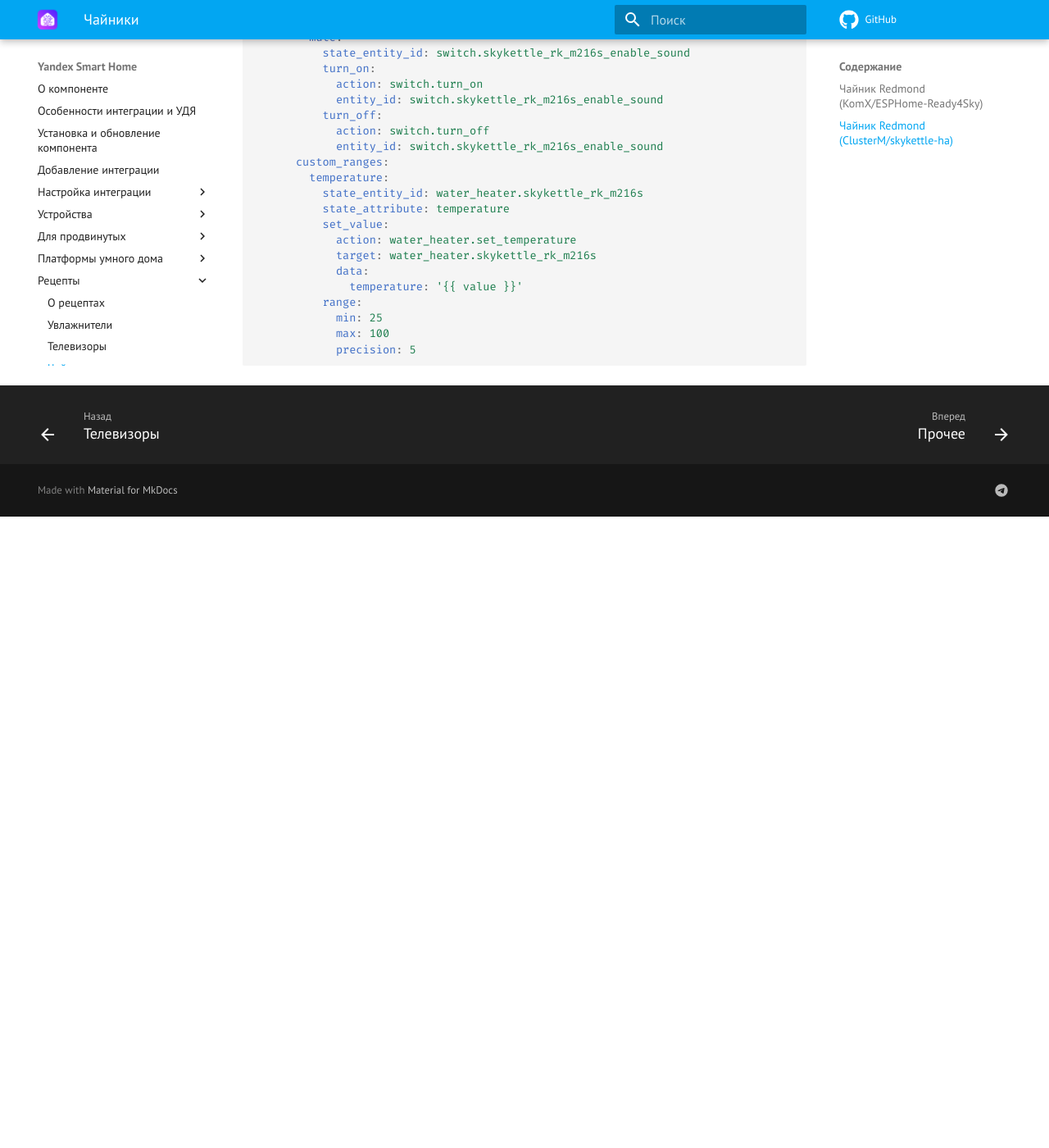
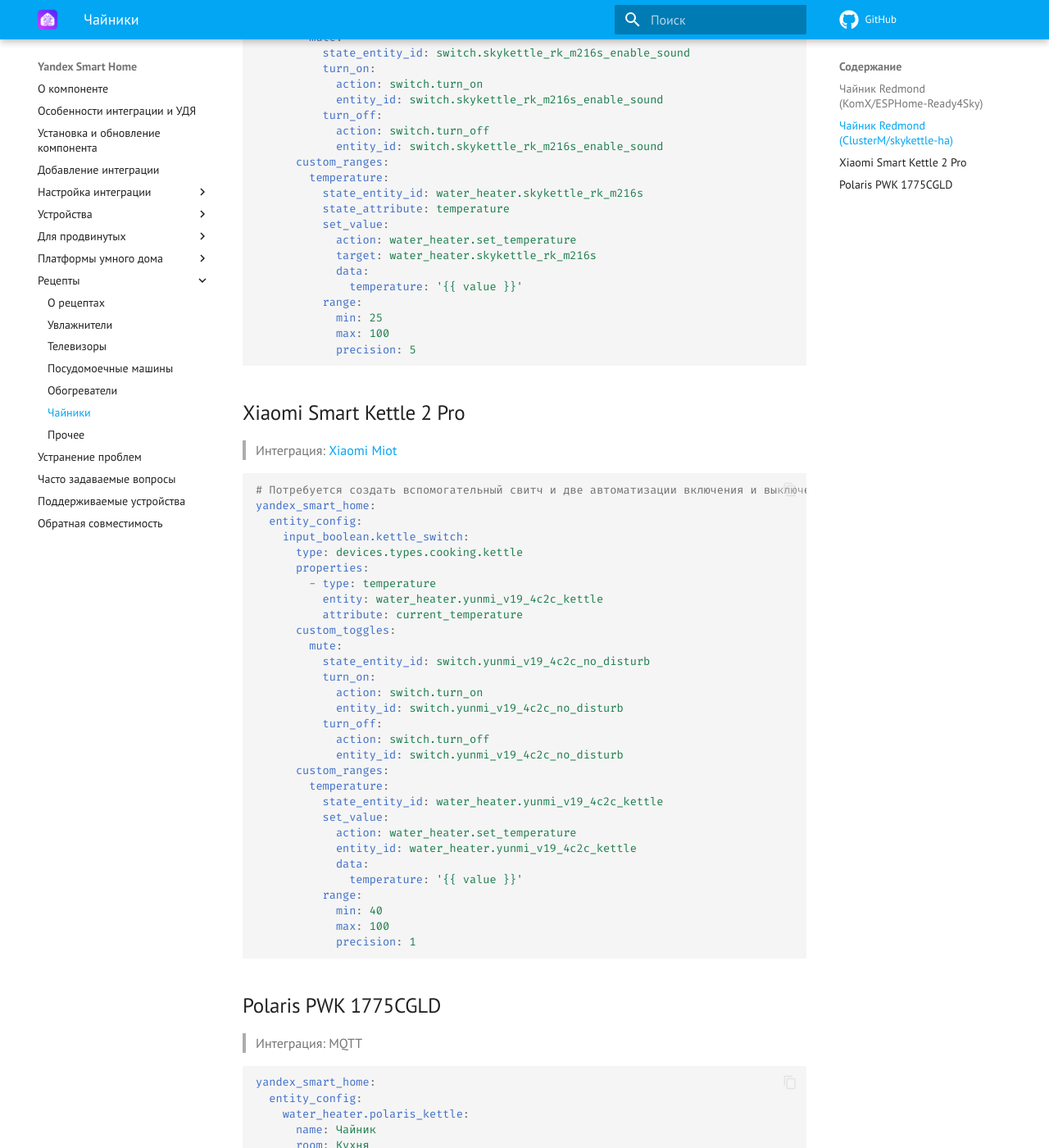
Before and after one commit to dext0r/yandex_smart_home, an MkDocs documentation site: the page built from docs/recipes/kettle.md, in a window 1280 px wide and 1400 px high, scrolled down 1482 px. Shown: the whole window at 82% size. Built offline with MkDocs 1.6.1 and Material for MkDocs 9.7.7, drawn with Linux system fonts in a browser that asks for light colours; comment, search, counter and statistics services are not loaded; the version menu is left out; before the commit the page ends 2112 px from its top, so only the background shows below that; some of the changed text lies outside the part shown.

Commit message:
docs: Update recipes (25.09-04.11)

````diff
--- a/docs/recipes/kettle.md
+++ b/docs/recipes/kettle.md
@@ -89,3 +89,120 @@
             max: 100
             precision: 5
 ```
+
+## Xiaomi Smart Kettle 2 Pro { id=xiaomi-smart-kettle-2-pro }
+
+> Интеграция: [Xiaomi Miot](https://github.com/al-one/hass-xiaomi-miot)
+
+```yaml
+# Потребуется создать вспомогательный свитч и две автоматизации включения и выключения. В первом случае - установка температуры на #99, во втором случае - нажатие кнопки Stop-work.
+yandex_smart_home:
+  entity_config:
+    input_boolean.kettle_switch:
+      type: devices.types.cooking.kettle
+      properties:
+        - type: temperature
+          entity: water_heater.yunmi_v19_4c2c_kettle
+          attribute: current_temperature
+      custom_toggles:
+        mute:
+          state_entity_id: switch.yunmi_v19_4c2c_no_disturb
+          turn_on:
+            action: switch.turn_on
+            entity_id: switch.yunmi_v19_4c2c_no_disturb
+          turn_off:
+            action: switch.turn_off
+            entity_id: switch.yunmi_v19_4c2c_no_disturb
+      custom_ranges:
+        temperature:
+          state_entity_id: water_heater.yunmi_v19_4c2c_kettle
+          set_value:
+            action: water_heater.set_temperature
+            entity_id: water_heater.yunmi_v19_4c2c_kettle
+            data:
+              temperature: '{{ value }}'
+          range:
+            min: 40
+            max: 100
+            precision: 1
+```
+
+## Polaris PWK 1775CGLD { id=polaris-pwk-1775cgld }
+
+> Интеграция: MQTT
+
+```yaml
+yandex_smart_home:
+  entity_config:
+    water_heater.polaris_kettle:
+      name: Чайник
+      room: Кухня
+      type: devices.types.cooking.kettle
+      properties:
+        - type: water_level
+          entity: sensor.polaris_kettle_water_level_percent
+      turn_on:
+        action: water_heater.set_operation_mode
+        target:
+          entity_id: water_heater.polaris_kettle
+        data:
+          operation_mode: Разогрев с удержанием
+      turn_off:
+        action: water_heater.turn_off
+        target:
+          entity_id: water_heater.polaris_kettle
+      custom_ranges:
+        temperature:
+          state_entity_id: water_heater.polaris_kettle
+          state_attribute: temperature
+          set_value:
+            action: water_heater.set_temperature
+            target:
+              entity_id: water_heater.polaris_kettle
+            data:
+              temperature: '{{ value }}'
+              operation_mode: Разогрев с удержанием
+          range:
+            min: 30
+            max: 100
+            precision: 1
+      custom_toggles:
+        mute:
+          state_entity_id: switch.polaris_kettle_mute
+          turn_on:
+            action: switch.turn_on
+            target:
+              entity_id: switch.polaris_kettle_mute
+          turn_off:
+            action: switch.turn_off
+            target:
+              entity_id: switch.polaris_kettle_mute
+        keep_warm:
+          state_entity_id: binary_sensor.polaris_kettle_keep_warm_on
+          turn_on:
+            action: water_heater.set_operation_mode
+            target:
+              entity_id: water_heater.polaris_kettle
+            data:
+              operation_mode: Разогрев с удержанием
+          turn_off:
+            action: water_heater.set_operation_mode
+            target:
+              entity_id: water_heater.polaris_kettle
+            data:
+              operation_mode: 'off'
+      modes:
+        tea_mode:
+          black_tea: 'black_tea'
+          flower_tea: 'flower_tea'
+          green_tea: 'green_tea'
+          herbal_tea: 'herbal_tea'
+          oolong_tea: 'oolong_tea'
+          puerh_tea: 'puerh_tea'
+          red_tea: 'red_tea'
+          white_tea: 'white_tea'
+      custom_modes:
+        tea_mode:
+          set_mode:
+            action: script.{{ mode }}
+```
--- a/mkdocs.yml
+++ b/mkdocs.yml
@@ -43,6 +43,8 @@
       - О рецептах: recipes/about.md
       - Увлажнители: recipes/humidifier.md
       - Телевизоры: recipes/tv.md
+      - Посудомоечные машины: recipes/dishwasher.md
+      - Обогреватели: recipes/heater.md
       - Чайники: recipes/kettle.md
       - Прочее: recipes/other.md
 
````
Also changed, not shown: docs/recipes/about.md (+3 -1 lines), docs/recipes/dishwasher.md (added, +96 -0 lines), docs/recipes/heater.md (added, +32 -0 lines), docs/recipes/humidifier.md (+31 -0 lines).
